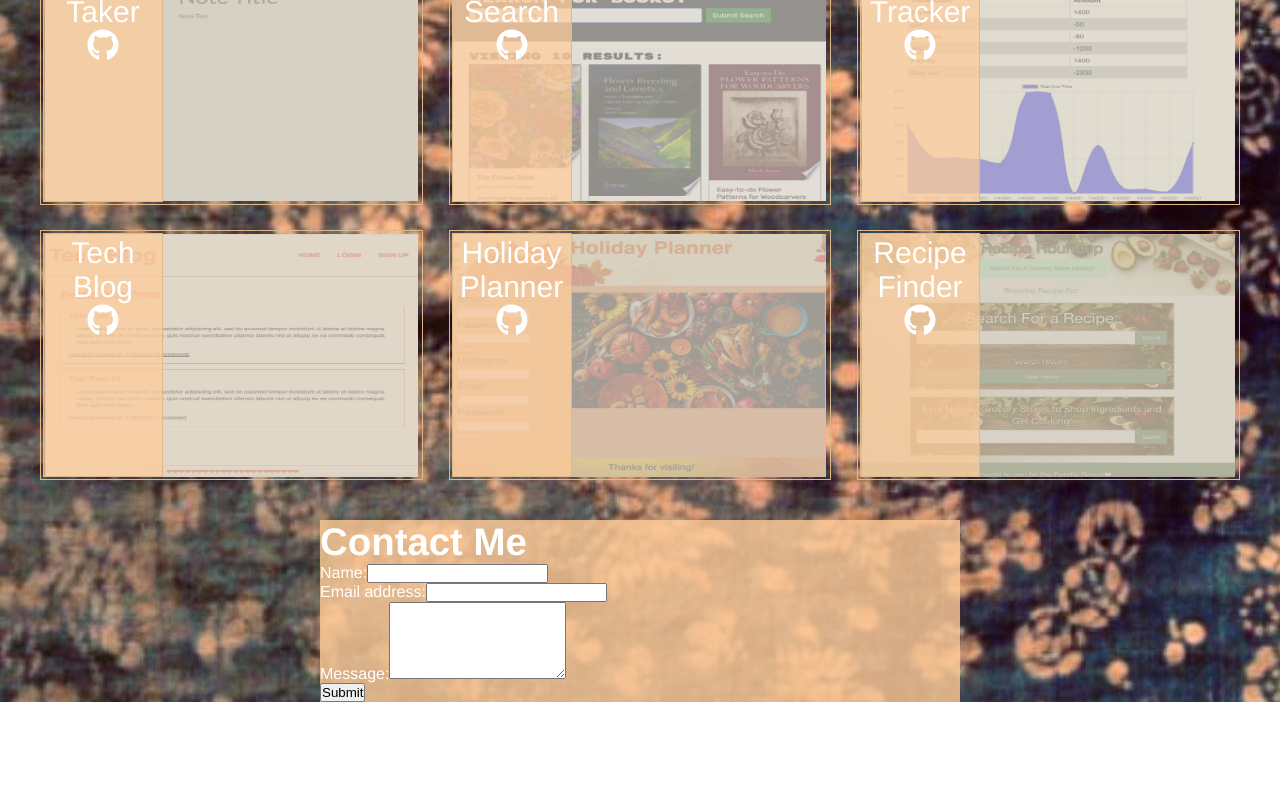
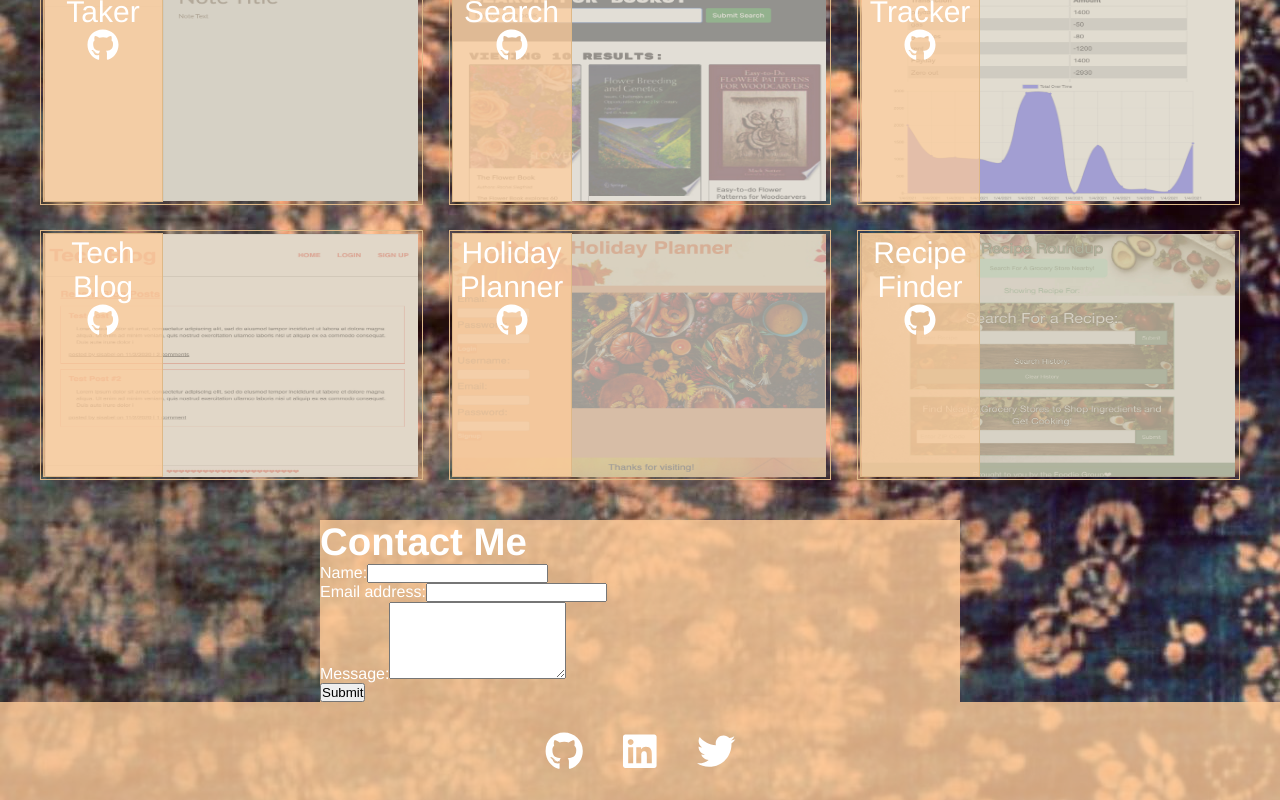
Before and after one commit to sfoutz0205/react-port, a React (Create React App) app: page / in a window 1280 px wide. Shown: the part 377-1177 px from the top of the page. Before the commit the page ends 1079 px from the top, so only its background shows below. Built offline with nearby package versions, Linux system fonts and the light colour scheme.

Commit message:
footer component

```diff
--- a/src/App.js
+++ b/src/App.js
@@ -3,6 +3,8 @@ import About from './components/About';
 import Header from './components/Header';
 import Portfolio from './components/Portfolio';
 import Contact from './components/Contact';
+import Footer from './components/Footer';
+
 
 function App() {
   return (
@@ -13,6 +15,7 @@ function App() {
         <Portfolio></Portfolio>
         <Contact></Contact>
       </main>
+      <Footer></Footer>
     </div>
   );
 }
--- /dev/null
+++ b/src/components/Footer/index.js
@@ -0,0 +1,34 @@
+import React from 'react';
+import { FontAwesomeIcon } from "@fortawesome/react-fontawesome";
+import { faGithub, faLinkedin, faTwitter } from "@fortawesome/free-brands-svg-icons";
+
+
+function Footer () {
+  return (
+    <footer>
+      <div>
+        <ul>
+          <li>
+            <a href="https://github.com/sfoutz0205">
+              <FontAwesomeIcon icon={faGithub} size="2x" />
+            </a>
+          </li>
+          <li>
+            <a href="https://www.linkedin.com/in/sophie-foutz-618b78148/">
+              <FontAwesomeIcon icon={faLinkedin} size="2x" />
+            </a>
+          </li>
+          <li>
+            <a href="https://twitter.com/sophieifoutz">
+              <FontAwesomeIcon icon={faTwitter} size="2x" />
+            </a>
+          </li>
+        </ul>
+      </div>
+
+    </footer>
+
+  )
+}
+
+export default Footer;
--- a/src/components/Header/index.js
+++ b/src/components/Header/index.js
@@ -5,7 +5,7 @@ function Header () {
   return (
     <header>
       <div id="header">
-      <h2 class="header-name">
+      <h2 className="header-name">
         <a href="/">
           Sophie Foutz
         </a>
--- a/src/index.css
+++ b/src/index.css
@@ -131,3 +131,27 @@ footer ul li a {
   width: 50%;
   background-color: rgba(255, 204, 153, .8);
 }
+
+footer {
+  background-color: rgba(255, 204, 153, .8);
+  /* display: flex;
+  flex-wrap: wrap;
+  flex-direction: row;
+  justify-content: space-between;
+  align-items: center; */
+}
+
+footer ul {
+  display: flex;
+  font-size: 1.5vw;
+  flex-wrap: wrap;
+  justify-content: center;
+  align-items: center;
+  list-style: none;
+  padding: 10px;
+  text-align: center;
+}
+
+footer ul li {
+  margin: 20px;
+}
```
Also changed, not shown: 1 other file (tests, documents, lock files or other folders).
